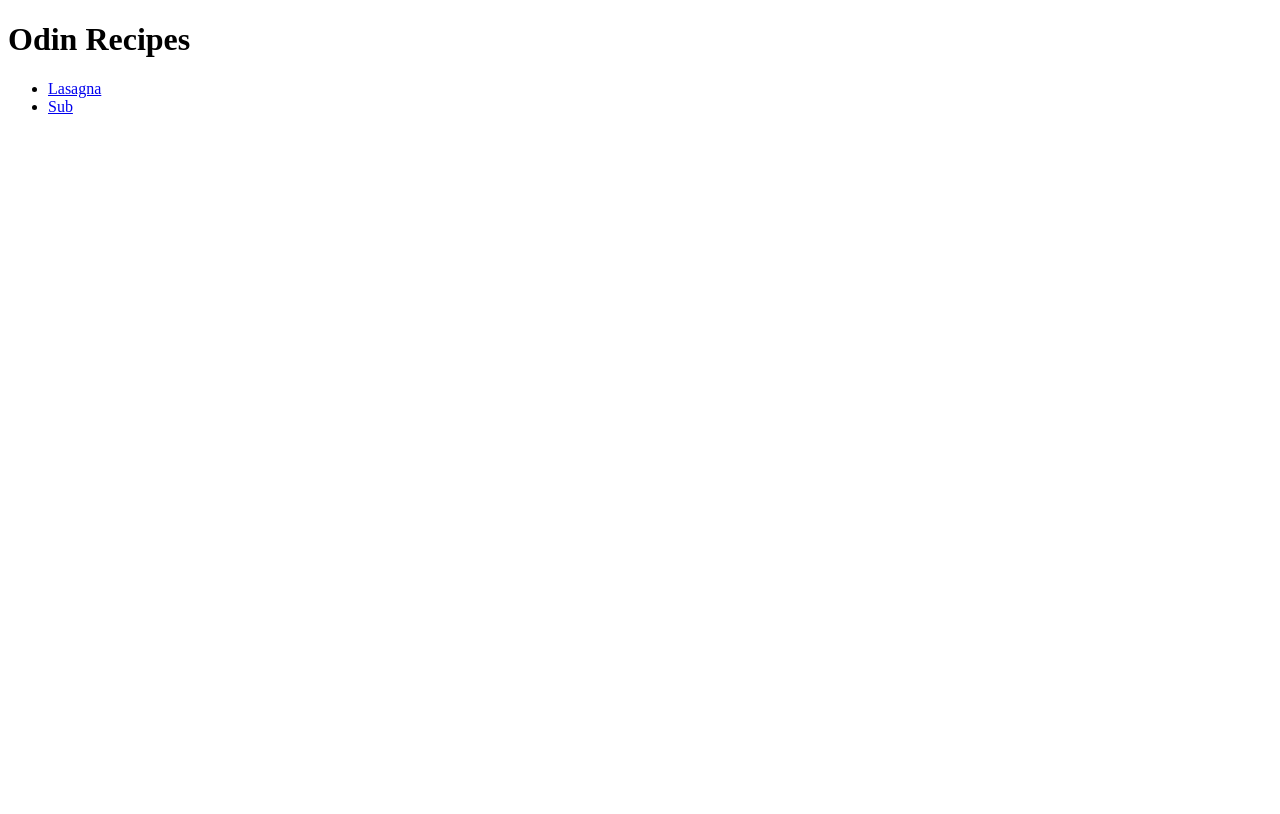
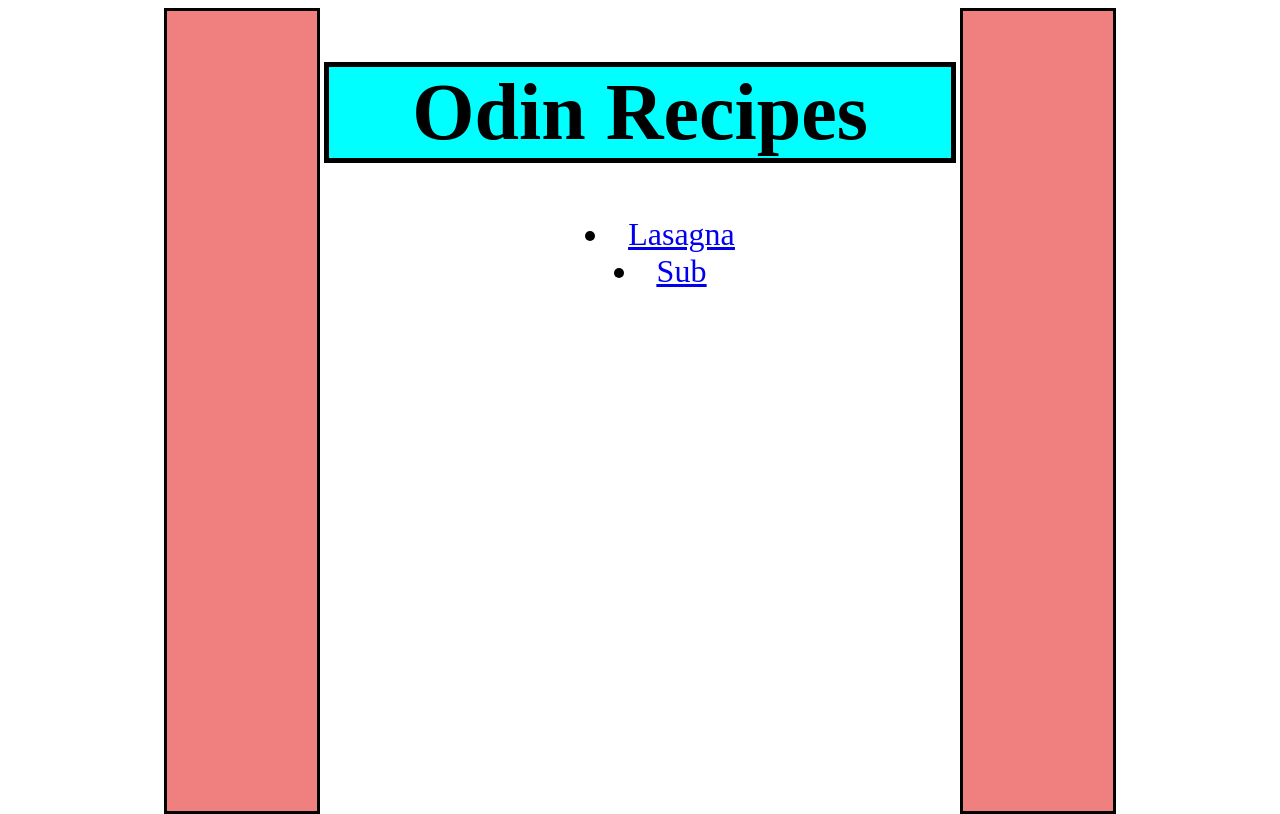
Before and after one commit to ajong003/odin-recipes, a plain HTML site: page index.html in a window 1280 px wide. Drawn offline with Linux system fonts and the light colour scheme.

Commit message:
add new css stye for index.html

```diff
--- a/index.html
+++ b/index.html
@@ -3,13 +3,27 @@
     <head>
         <meta charset="UTF-8">
         <title>Recipe list</title>
+        <link href='style.css' rel="stylesheet">
     </head>
-    <body>
-    <h1>Odin Recipes</h1>
-    <ul>
-        <li> <a href="recipes/lasagna.html">Lasagna</a></li>
-        <li> <a href="recipes/sub.html">Sub</a></li>
-    </ul>
+
+
+    <body id="body">
+
+
+        <div id="leftbar" class="bars"></div>
+
+        <div id="textbody">
+
+            <h1 id="header"><strong>Odin Recipes</strong></h1>
+
+            <ul class="text">
+                <li> <a href="recipes/lasagna.html"><u>Lasagna</u></a></li>
+                <li> <a href="recipes/sub.html"><u>Sub</u></a></li>
+            </ul>
+
+        </div>
+
+        <div id="rightbar" class="bars"></div>
 
 
 
--- /dev/null
+++ b/style.css
@@ -0,0 +1,52 @@
+*{
+    /* border-style: solid; */
+
+}
+#header{
+   background-color:cyan;
+   font-size: 5em;
+   border-style: solid;
+   border-color: black;
+   border-width: 5px;
+}
+html,body{
+    height: 100%;
+}
+#body{
+
+    text-align: center;
+
+}
+.bars{
+    height: 100%;
+    width: 150px;
+    vertical-align: top;
+    border-style: solid;
+}
+#leftbar{
+    background-color: lightcoral;
+    display:inline-block;
+    margin: 0px;
+
+
+}
+#rightbar{
+
+    background-color: lightcoral;
+    display:inline-block;
+    margin:0px;
+
+}
+#textbody{
+
+    display:inline-block;
+    width: 50%;
+    height: 200px;
+    margin: 0px;
+    vertical-align: top;
+
+}
+.text{
+    font-size: 2em;
+    list-style-position: inside;
+}
```
Also changed, not shown: recipes/lasagna.html (+6 -2 lines).
